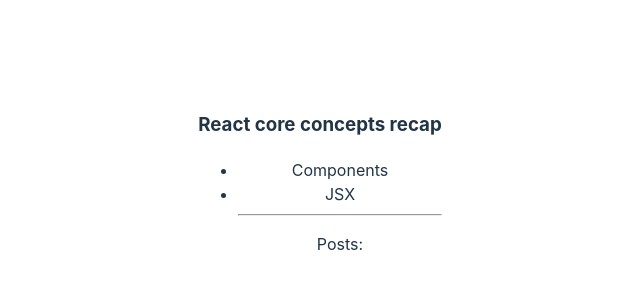
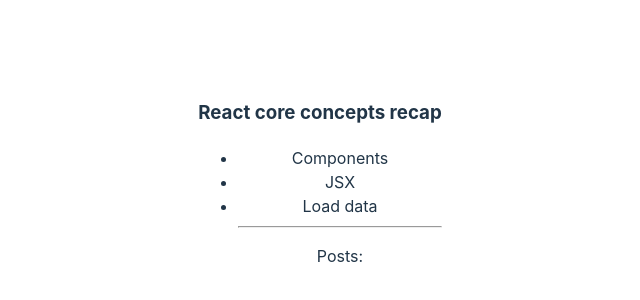
Before and after one commit to jbjoybiswasjb/react_core_concepts_recap, a React (Vite) app: page / in a window 1280 px wide. Shown: the part 218-518 px from the top of the page, without its empty margins (320-960 px from the left). Built offline with nearby package versions, Linux system fonts and the light colour scheme.

Commit message:
Used state for load data or store data.

```diff
--- a/src/App.jsx
+++ b/src/App.jsx
@@ -8,6 +8,7 @@ function App() {
       <ul>
         <li>Components</li>
         <li>JSX</li>
+        <li>Load data</li>
 
         <hr />
 
--- a/src/Posts.jsx
+++ b/src/Posts.jsx
@@ -1,4 +1,9 @@
+import { useState } from "react"
+
 export default function Posts() {
+
+    const [posts, setPosts] = useState([]);
+
     return(
         <div>
             <p>Posts: </p>
```
